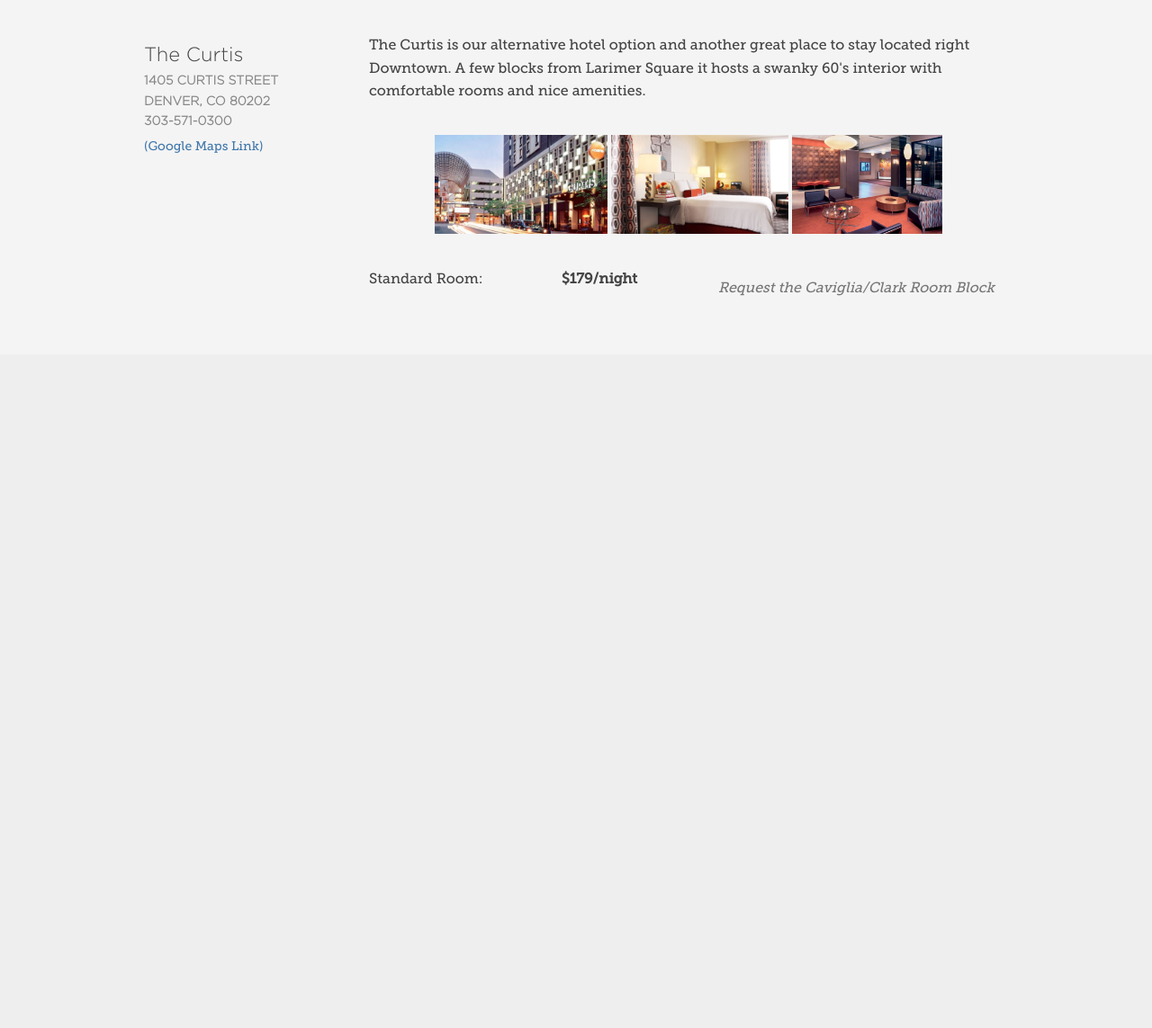
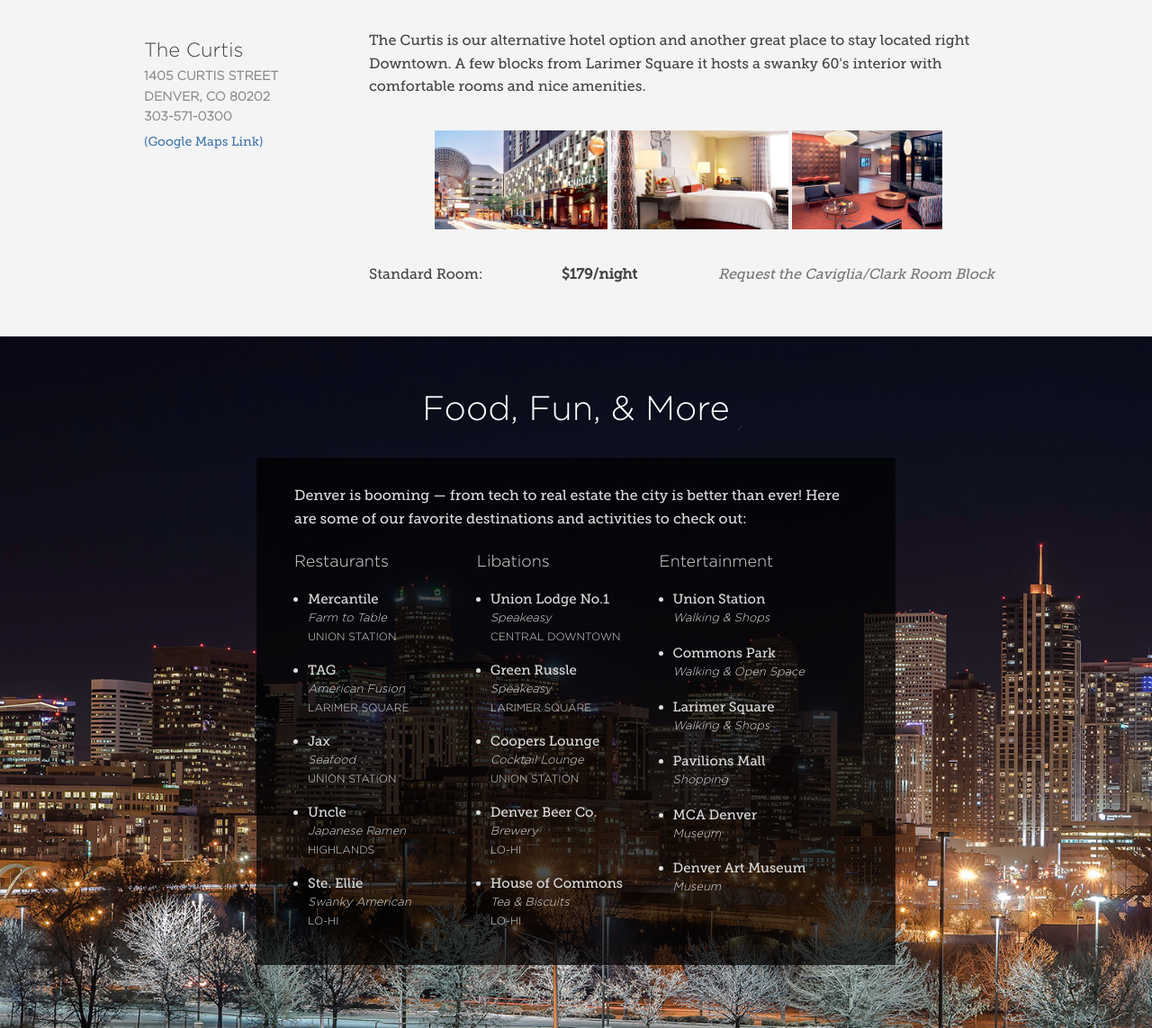
Before and after one commit to BruceClark/ellen-and-bruce, a website: page denver.html in a window 1280 px wide. Shown: the part 1262-2405 px from the top of the page at 90% size. Before the commit the page ends 1656 px from the top, so only its background shows below. Drawn offline with nearby package versions, Linux system fonts and the light colour scheme.

Commit message:
Denver page updates with city activities

```diff
--- a/assets/styles/site.less
+++ b/assets/styles/site.less
@@ -257,10 +257,6 @@
   background-size: 150px 150px;
   padding: 20px 0 30px 0;
   border-bottom: 5px solid #ddd;
-
-  h1 {
-    color: #617cad;
-  }
 }
 
 body.home #content {
@@ -367,7 +363,7 @@
   }
 
   .hotel {
-    padding: 20px 0;
+    padding: 25px 0 5px 0;
     background: #fff;
 
     &.curtis {
@@ -408,7 +404,7 @@
       float: right;
       font-style: italic;
       color: #777;
-      padding: 10px 15px 0 0;
+      padding: 0 15px 0 0;
     }
 
     p .room {
@@ -416,4 +412,54 @@
       width: 210px;
     }
   }
+
+  .city {
+    padding: 30px 0 40px 0;
+    background: #44567f url(/images/bg-denver.jpg) no-repeat 50% 0%;
+    background-size: cover;
+
+    h2 {
+      font-size: 38px;
+      color: #fff;
+      padding: 0 0 30px 0;
+    }
+
+    .highlight {
+      margin: 0;
+      padding: 30px 42px 4px 42px;
+      background: rgba(0,0,0,.7);
+      color: #ddd;
+
+      ul {
+        padding: 0 0 20px 15px;
+        width: 30%;
+        float: left;
+
+        li.title {
+          margin-left: -15px;
+          list-style: none;
+          .font_heading;
+          font-size: 18px;
+        }
+
+        li {
+          font-size: 15px;
+          padding-bottom: 15px;
+
+          span {
+            display: block;
+            .font_heading;
+            text-transform: uppercase;
+            font-size: 12px;
+
+            em {
+              font-size: 13px;
+              text-transform: none;
+              display: block;
+            }
+          }
+        }
+      }
+    }
+  }
 }
--- a/denver.html
+++ b/denver.html
@@ -3,7 +3,6 @@
 <head>
   <meta http-equiv="X-UA-Compatible" content="IE=edge,chrome=1"/>
   <meta http-equiv="Content-Type" content="text/html; charset=utf-8"/>
-  <meta name="viewport" content="width=device-width,initial-scale=1"/>
 
   <title>The Big Day | Ellen + Bruce</title>
 
@@ -66,10 +65,10 @@
   <div class="stay clearfix"><div class="container">
 
     <div class="content-block callout">
-      <h1>Staying in Denver</h1>
+      <h1>Welcome to Denver!</h1>
 
-      <p>We love Denver's growing urban scene of restaurants, brewerys, speakeasys, and more. We're so excited for you to experience the city we love!</p>
-      <p>Join us Downtown (our venue's just a few minutes away) to enjoy the city! Below we have some of our favorite places and activities, as well as any accomodation details you need.</p>
+      <p>We love Denver's growing urban scene of awesome restaurants, brewerys, speakeasys, and more. We couldn't be more excited for our guests to experience the city we love!</p>
+      <p>Join us Downtown (our venue's just a few minutes away) to enjoy the city. Below we have accomodation details, as well as some of our favorite places and activities in the city!</p>
     </div><!-- / .content-block -->
 
   </div></div><!-- / .stay -->
@@ -85,7 +84,7 @@
         <a href="https://www.google.com/maps/place/Four+Seasons+Hotel+Denver/@39.746699,-105.0002007,17z/data=!3m1!4b1!4m2!3m1!1s0x876c78cf8e4d6c57:0x8b9588a0a023fc4c" target="_blank">(Google Maps Link)</a>
       </div>
 
-      <p>It doesn't get much nicer than the Four Seasons in Denver. Completed in 2010 and one of only four Five Diamond hotels located in Colorado. We're ecstatic to offer a more than 50% discount off their normal pricing with our room block. We can't illustrate enough how much we love the Four Season's attention to detail, service, and comfort.</p>
+      <p>It doesn't get much nicer than the Four Seasons in Denver. Completed in 2010 and one of only four Five Diamond hotels located in Colorado. We're ecstatic to offer a more than 50% discount off their normal pricing with our room block. We can't illustrate enough how much we love the Four Seasons' attention to detail, service, and comfort.</p>
 
       <div class="pics">
         <a href="#"><img src="/images/four-seasons/hotel.jpg" alt="Hotel" height="110"></a>
@@ -134,6 +133,61 @@
 
   </div></div><!-- / .container .curtis -->
 
+  <div class="city"><div class="container">
+
+    <div class="content-block callout">
+      <h2>Food, Fun, &amp; More</h2>
+
+      <div class="highlight clearfix">
+        <p>Denver is booming &mdash; from tech to real estate the city is better than ever! Here are some of our favorite destinations and activities to check out:</p>
+
+        <ul>
+          <li class="title">Restaurants</li>
+          <li>Mercantile
+            <span><em>Farm to Table</em> Union Station</span></li>
+          <li>TAG
+            <span><em>American Fusion</em> Larimer Square</span></li>
+          <li>Jax
+            <span><em>Seafood</em> Union Station</span></li>
+          <li>Uncle
+            <span><em>Japanese Ramen</em> Highlands</span></li>
+          <li>Ste. Ellie
+            <span><em>Swanky American</em> Lo-Hi</span></li>
+        </ul>
+        <ul>
+          <li class="title">Libations</li>
+          <li>Union Lodge No.1
+            <span><em>Speakeasy</em> Central Downtown</span></li>
+          <li>Green Russle
+            <span><em>Speakeasy</em> Larimer Square</span></li>
+          <li>Coopers Lounge
+            <span><em>Cocktail Lounge</em> Union Station</span></li>
+          <li>Denver Beer Co.
+            <span><em>Brewery</em> Lo-Hi</span></li>
+          <li>House of Commons
+            <span><em>Tea &amp; Biscuits</em> Lo-Hi</span></li>
+
+        </ul>
+        <ul>
+          <li class="title">Entertainment</li>
+          <li>Union Station
+            <span><em>Walking &amp; Shops</em></span></li>
+          <li>Commons Park
+            <span><em>Walking &amp; Open Space</em></span></li>
+          <li>Larimer Square
+            <span><em>Walking &amp; Shops</em></span></li>
+          <li>Pavilions Mall
+            <span><em>Shopping</em></span></li>
+          <li>MCA Denver
+            <span><em>Museum</em></span></li>
+          <li>Denver Art Museum
+            <span><em>Museum</em></span></li>
+        </ul>
+      </div>
+    </div>
+
+  </div></div><!-- / .container .denver -->
+
   </div></section><!-- / #content -->
 
   <!-- Scripts -->
--- a/styles.css
+++ b/styles.css
@@ -204,9 +204,6 @@
   padding: 20px 0 30px 0;
   border-bottom: 5px solid #ddd;
 }
-body.home #story h1 {
-  color: #617cad;
-}
 body.home #content {
   background: #f4f4f4;
 }
@@ -289,7 +286,7 @@
   background-size: 150px 150px;
 }
 body.denver #content .hotel {
-  padding: 20px 0;
+  padding: 25px 0 5px 0;
   background: #fff;
 }
 body.denver #content .hotel.curtis {
@@ -323,9 +320,53 @@
   float: right;
   font-style: italic;
   color: #777;
-  padding: 10px 15px 0 0;
+  padding: 0 15px 0 0;
 }
 body.denver #content .hotel p .room {
   display: inline-block;
   width: 210px;
 }
+body.denver #content .city {
+  padding: 30px 0 40px 0;
+  background: #44567f url(/images/bg-denver.jpg) no-repeat 50% 0%;
+  background-size: cover;
+}
+body.denver #content .city h2 {
+  font-size: 38px;
+  color: #fff;
+  padding: 0 0 30px 0;
+}
+body.denver #content .city .highlight {
+  margin: 0;
+  padding: 30px 42px 4px 42px;
+  background: rgba(0, 0, 0, 0.7);
+  color: #ddd;
+}
+body.denver #content .city .highlight ul {
+  padding: 0 0 20px 15px;
+  width: 30%;
+  float: left;
+}
+body.denver #content .city .highlight ul li.title {
+  margin-left: -15px;
+  list-style: none;
+  font-family: "gotham_light", "HelveticaNeue-Light", "Helvetica Neue Light", "Helvetica Neue", Arial;
+  font-weight: normal;
+  font-size: 18px;
+}
+body.denver #content .city .highlight ul li {
+  font-size: 15px;
+  padding-bottom: 15px;
+}
+body.denver #content .city .highlight ul li span {
+  display: block;
+  font-family: "gotham_light", "HelveticaNeue-Light", "Helvetica Neue Light", "Helvetica Neue", Arial;
+  font-weight: normal;
+  text-transform: uppercase;
+  font-size: 12px;
+}
+body.denver #content .city .highlight ul li span em {
+  font-size: 13px;
+  text-transform: none;
+  display: block;
+}
```
Also changed, not shown: day.html (+0 -1 lines), index.html (+0 -1 lines), images/bg-denver.jpg (added).
